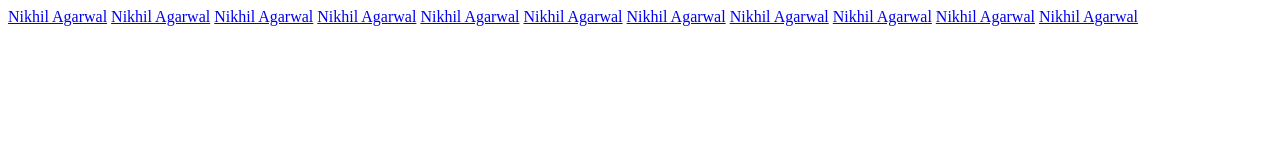
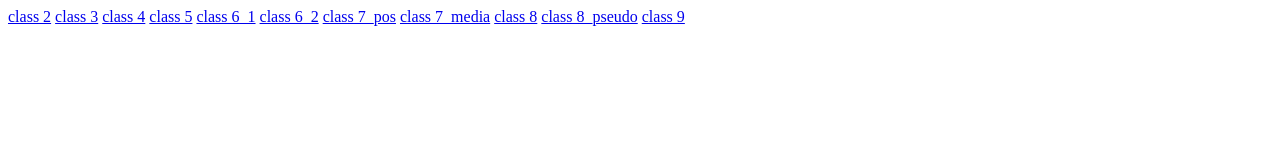
Before and after one commit to AMALTS9645/HTML_CSS, a plain HTML site: page index.html in a window 1280 px wide. Drawn offline with Linux system fonts and the light colour scheme.

Commit message:
index modified

```diff
--- a/index.html
+++ b/index.html
@@ -7,17 +7,17 @@
     <title>MAIN INDEX PAGE</title>
 </head>
 <body>
-    <a href="./class2.html">Nikhil Agarwal</a>
-    <a href="./class3.html">Nikhil Agarwal</a>
-    <a href="./class4.html">Nikhil Agarwal</a>
-    <a href="./class5.html">Nikhil Agarwal</a>
-    <a href="./class6_1.html">Nikhil Agarwal</a>
-    <a href="./class6_2.html">Nikhil Agarwal</a>
-    <a href="./class7_pos.html">Nikhil Agarwal</a>
-    <a href="./class7_media.html">Nikhil Agarwal</a>
-    <a href="./class8.html">Nikhil Agarwal</a>
-    <a href="./class8_pseudo.html">Nikhil Agarwal</a>
-    <a href="./class9.html">Nikhil Agarwal</a>
+    <a href="./class2.html">class 2</a>
+    <a href="./class3.html">class 3</a>
+    <a href="./class4.html">class 4</a>
+    <a href="./class5.html">class 5</a>
+    <a href="./class6_1.html">class 6_1</a>
+    <a href="./class6_2.html">class 6_2</a>
+    <a href="./class7_pos.html">class 7_pos</a>
+    <a href="./class7_media.html">class 7_media</a>
+    <a href="./class8.html">class 8</a>
+    <a href="./class8_pseudo.html">class 8_pseudo</a>
+    <a href="./class9.html">class 9</a>
     <br/>
 </body>
 </html>
```
